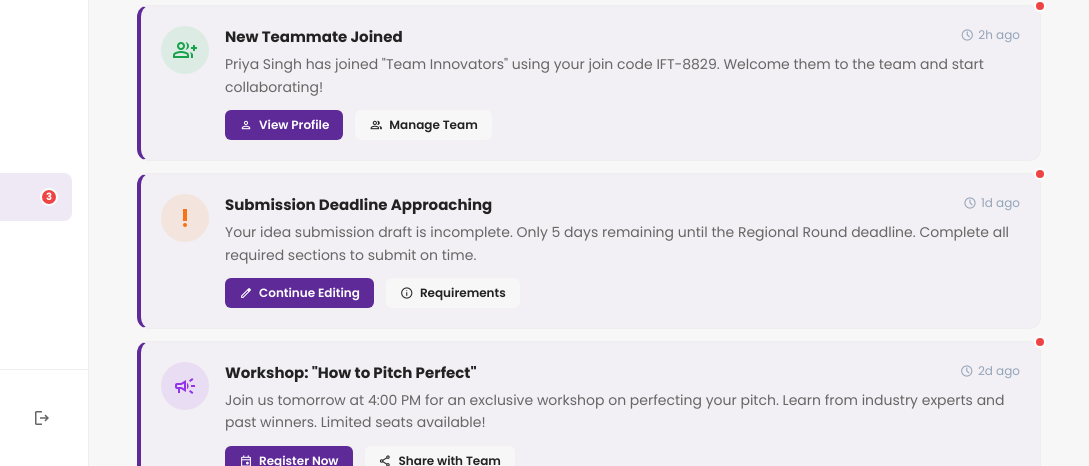
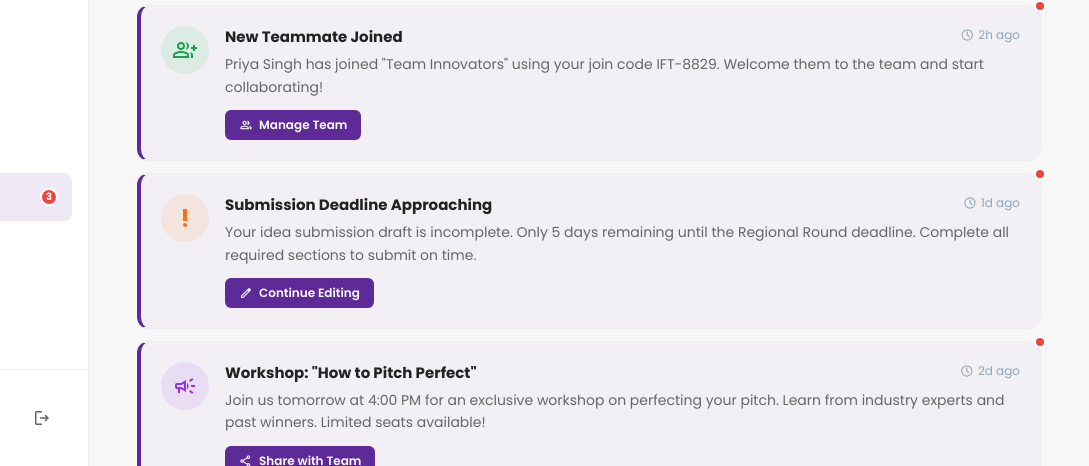
Before and after one commit to Shravani-Todankar/ift, a plain HTML site: page student/notifications.html in a window 1280 px wide. Shown: the part 334-800 px from the top of the page, 191-1280 px from the left. Drawn offline with nearby package versions, Linux system fonts and the light colour scheme.

Commit message:
student -> notifications page updated

```diff
--- a/student/notifications.html
+++ b/student/notifications.html
@@ -556,11 +556,11 @@
                                 the team and start collaborating!
                             </p>
                             <div class="notification-actions">
-                                <button class="notification-action-btn primary">
+                                <!-- <button class="notification-action-btn primary">
                                     <span class="material-symbols-outlined">person</span>
                                     View Profile
-                                </button>
-                                <button class="notification-action-btn secondary">
+                                </button> -->
+                                <button class="notification-action-btn primary">
                                     <span class="material-symbols-outlined">group</span>
                                     Manage Team
                                 </button>
@@ -591,10 +591,10 @@
                                     <span class="material-symbols-outlined">edit</span>
                                     Continue Editing
                                 </button>
-                                <button class="notification-action-btn secondary">
+                                <!-- <button class="notification-action-btn secondary">
                                     <span class="material-symbols-outlined">info</span>
                                     Requirements
-                                </button>
+                                </button> -->
                             </div>
                         </div>
                     </div>
@@ -618,11 +618,11 @@
                                 from industry experts and past winners. Limited seats available!
                             </p>
                             <div class="notification-actions">
-                                <button class="notification-action-btn primary">
+                                <!-- <button class="notification-action-btn primary">
                                     <span class="material-symbols-outlined">event</span>
                                     Register Now
-                                </button>
-                                <button class="notification-action-btn secondary">
+                                </button> -->
+                                <button class="notification-action-btn primary">
                                     <span class="material-symbols-outlined">share</span>
                                     Share with Team
                                 </button>
```
